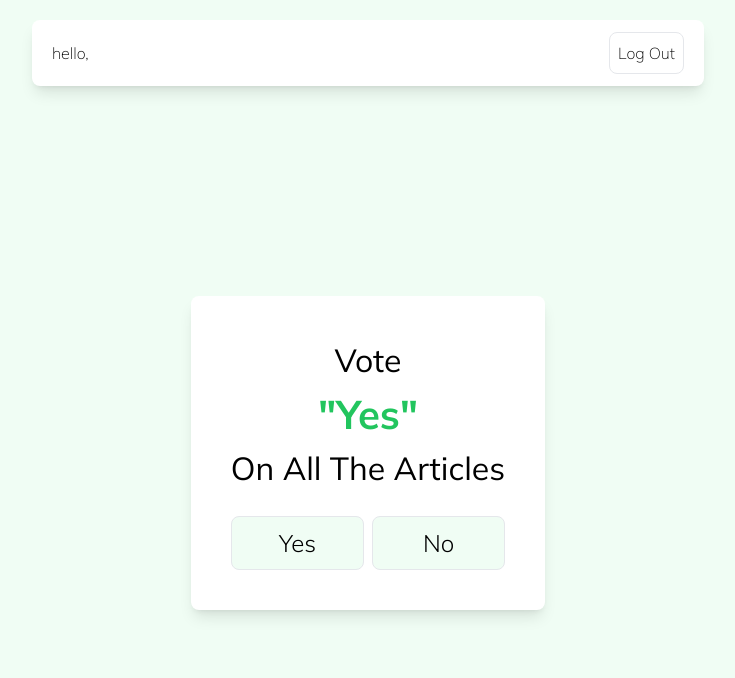
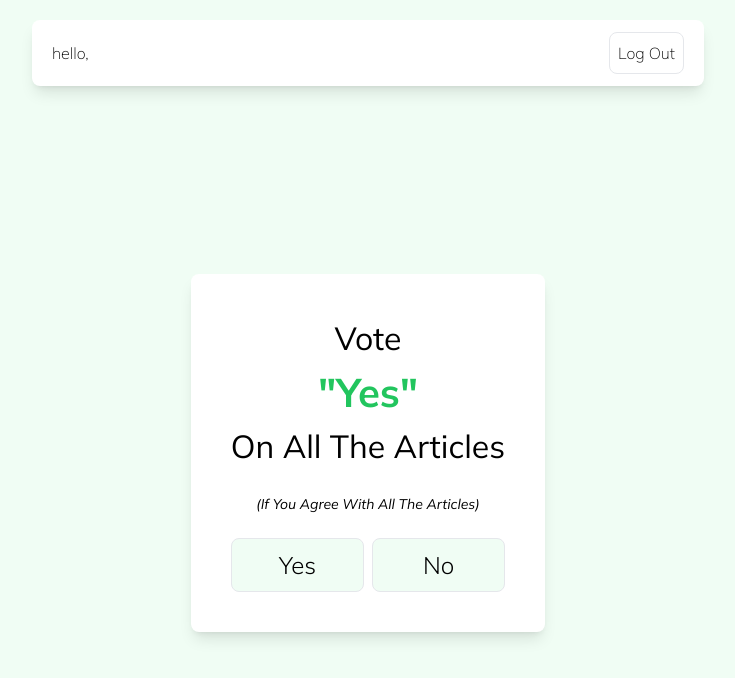
Before and after one commit to Orijadribo/wnc-voting-system, a React (Create React App) app: page /vote in a window 1280 px wide. Shown: the top 678 px of the page, without its empty margins (272-1007 px from the left). Built offline with nearby package versions, Linux system fonts and the light colour scheme; no server answers.

Commit message:
Voting yes or no

```diff
--- a/src/pages/sections/VotesYesOrNo.jsx
+++ b/src/pages/sections/VotesYesOrNo.jsx
@@ -52,7 +52,7 @@ const VotesYesOrNo = ({ userDocId, firstName }) => {
       //Navigate to section one
       navigate(`/section_one`);
     } else {
-      alert('You are not logged !');
+      alert('You are not logged in !');
       //Redirect to finish
       navigate('/');
     }
@@ -98,6 +98,9 @@ const VotesYesOrNo = ({ userDocId, firstName }) => {
               </span>{' '}
               on all the articles
             </div>
+            <div className='italic text-sm'>
+              (if you agree with all the articles)
+            </div>
             <div className=' flex flex-col md:flex-row gap-2 wrap font-light text-[24px] w-full'>
               <button
                 onClick={handleYesSelection}
```
